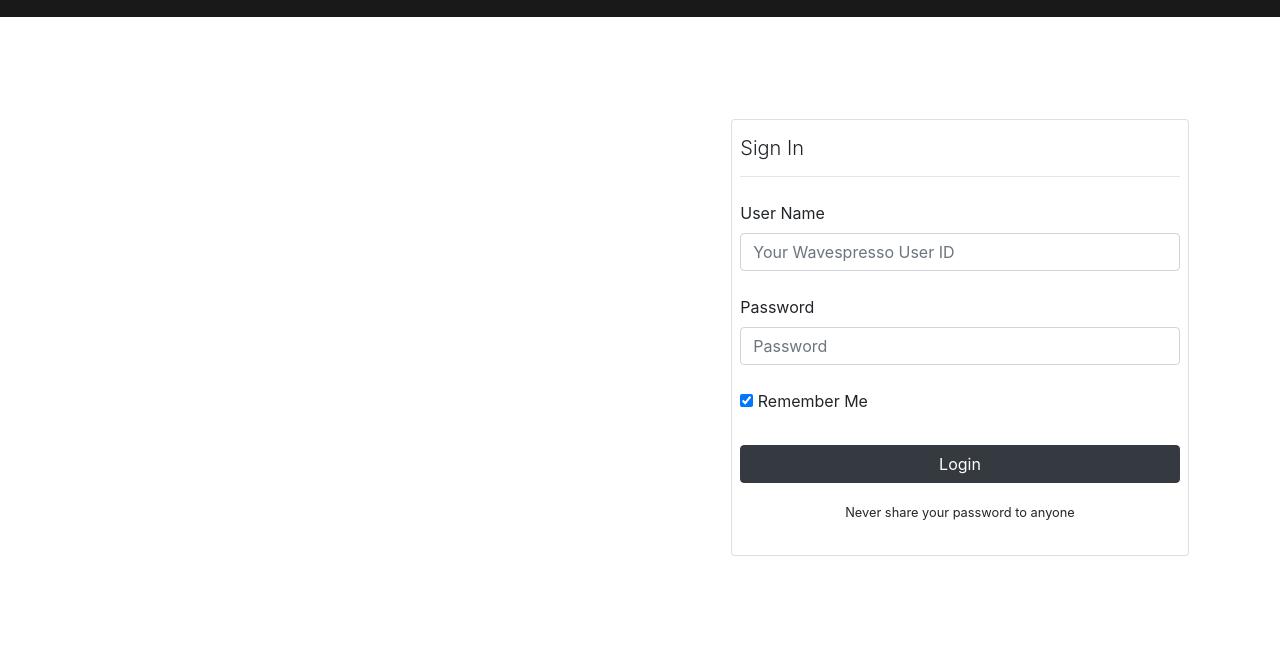
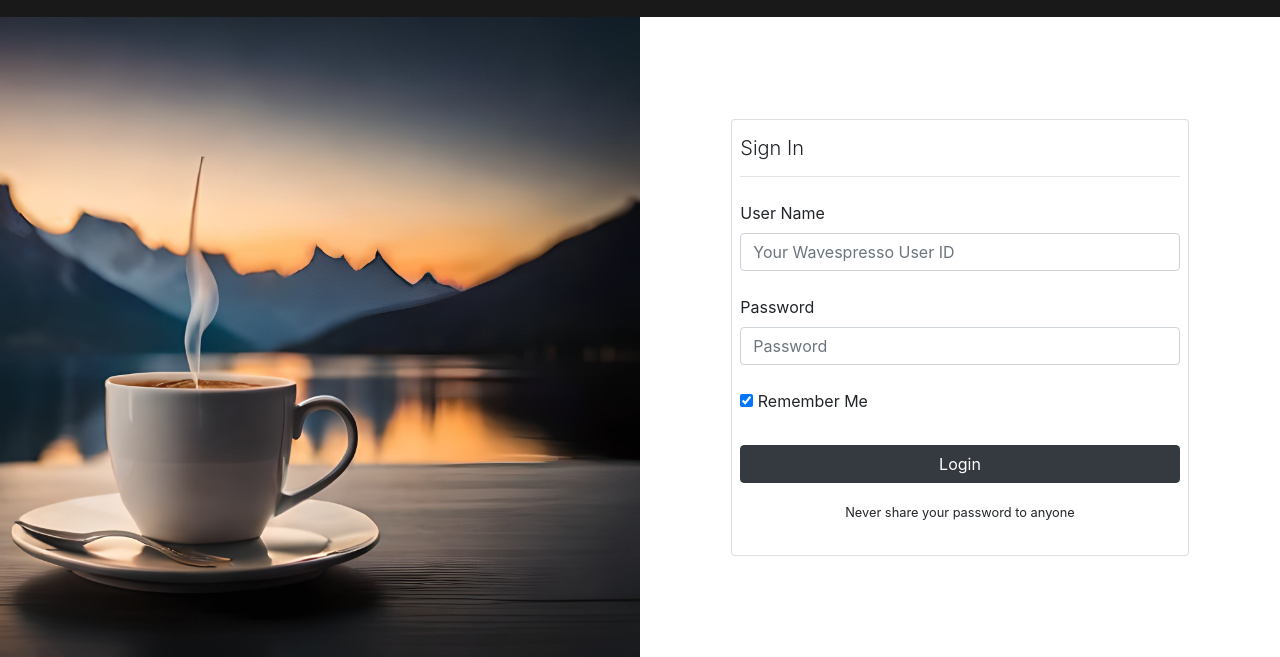
Before and after one commit to sarthaksinghal712/Wavespresso, a plain HTML site: page index.html in a window 1280 px wide. Shown: the part 143-800 px from the top of the page. Drawn offline with nearby package versions, Linux system fonts and the light colour scheme; the site is published under a folder, as on GitHub Pages, so addresses that start at the root find nothing.

Commit message:
Image URL fix update

```diff
--- a/index.html
+++ b/index.html
@@ -29,7 +29,7 @@
     </div>
     <div class="container-fluid p-0" style="height: 80vh;">
         <div class="row p-0 m-0">
-            <div class="col-12 col-md-6 p-0 m-0" style="height: 80vh; background-image: url('/assets/coffee_bg.jpg'); background-position: center right; background-size: cover;"></div>
+            <div class="col-12 col-md-6 p-0 m-0" style="height: 80vh; background-image: url('assets/coffee_bg.jpg'); background-position: center right; background-size: cover;"></div>
             <div class="col-12 col-md-6 p-0 m-0 d-flex justify-content-center align-items-center">
                 <div class="container justify-content-center align-items-center d-flex">
                     <div class="card w-75 py-3 px-2"><h5 class="font-weight-light my-auto">Sign In</h2><hr>
```
